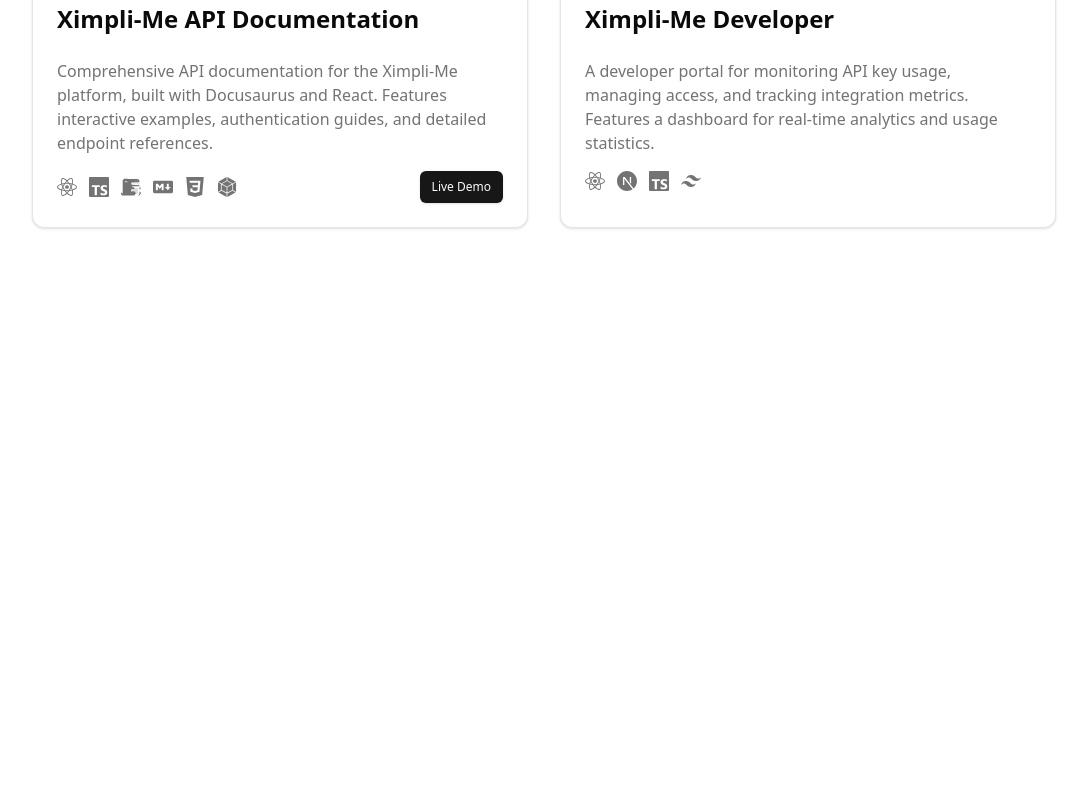
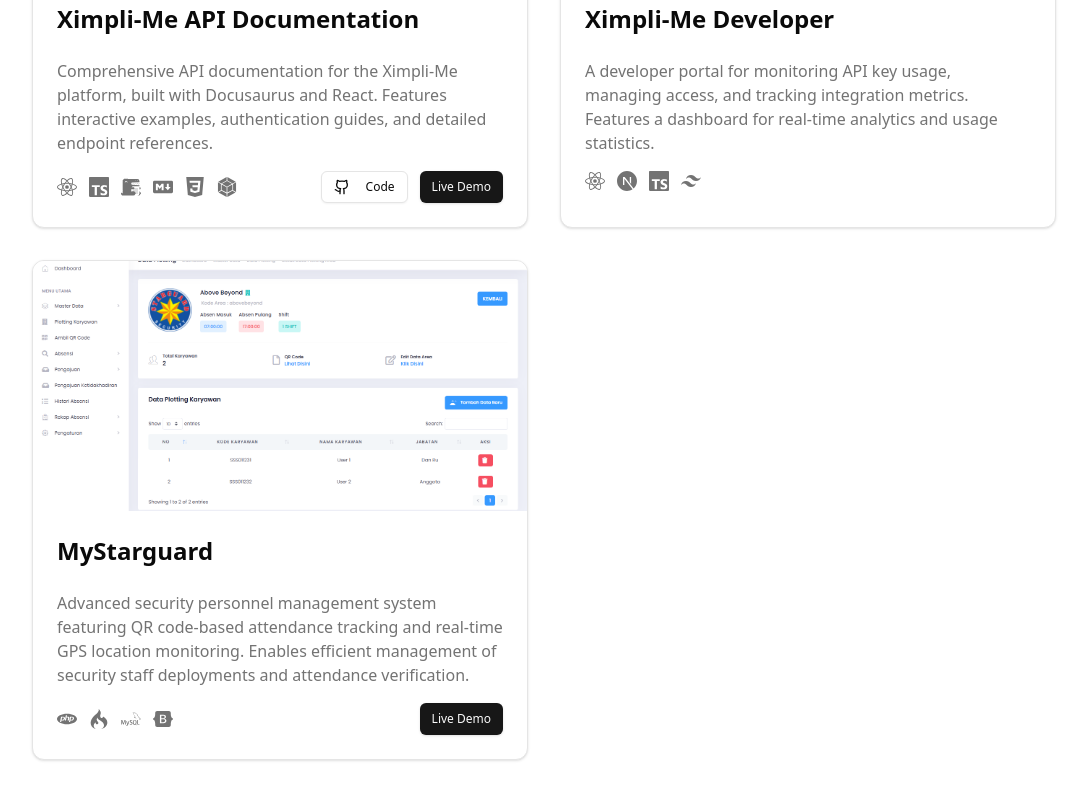
Before and after one commit to xietsunzao/portfolio, a Next.js app: page /projects in a window 1280 px wide. Shown: the part 1649-2449 px from the top of the page, without its empty margins (96-1183 px from the left). Before the commit the page ends 1973 px from the top, so only its background shows below. Built offline with nearby package versions, Linux system fonts and the light colour scheme.

Commit message:
Add new project "MyStarguard" to Projects component and include GitHub link for "Ximpli-Me Developer"

```diff
--- a/src/components/Projects.tsx
+++ b/src/components/Projects.tsx
@@ -95,6 +95,7 @@
     description: "Comprehensive API documentation for the Ximpli-Me platform, built with Docusaurus and React. Features interactive examples, authentication guides, and detailed endpoint references.",
     image: "/projects/project-5.png",
     demo: "https://docs.ximpli-me.com",
+    github: "https://github.com/xietsunzao/ximpli-documentation/",
     tech: [
       { icon: <SiReact className="h-5 w-5" />, label: "React" },
       { icon: <SiTypescript className="h-5 w-5" />, label: "TypeScript" },
@@ -113,6 +114,18 @@
       { icon: <SiNextdotjs className="h-5 w-5" />, label: "Next.js" },
       { icon: <SiTypescript className="h-5 w-5" />, label: "TypeScript" },
       { icon: <SiTailwindcss className="h-5 w-5" />, label: "Tailwind CSS" },
+    ]
+  },
+  {
+    title: "MyStarguard",
+    description: "Advanced security personnel management system featuring QR code-based attendance tracking and real-time GPS location monitoring. Enables efficient management of security staff deployments and attendance verification.",
+    image: "/projects/project-7.png",
+    demo: "https://mystarguard.com/",
+    tech: [
+      { icon: <SiPhp className="h-5 w-5" />, label: "PHP" },
+      { icon: <SiCodeigniter className="h-5 w-5" />, label: "CodeIgniter" },
+      { icon: <SiMysql className="h-5 w-5" />, label: "MySQL" },
+      { icon: <SiBootstrap className="h-5 w-5" />, label: "Bootstrap" },
     ]
   }
 ]
```
Also changed, not shown: public/projects/project-7.png (added).
